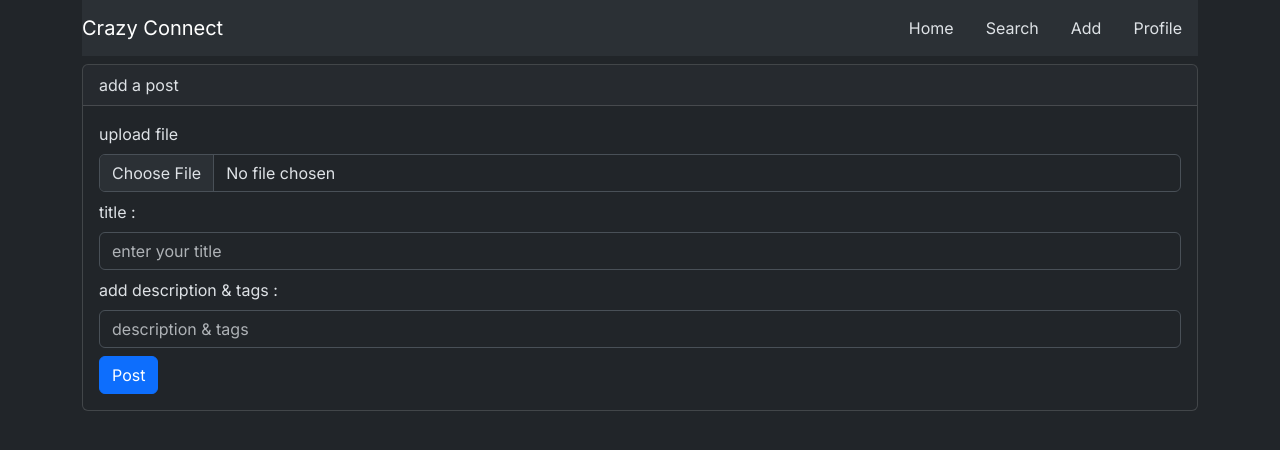
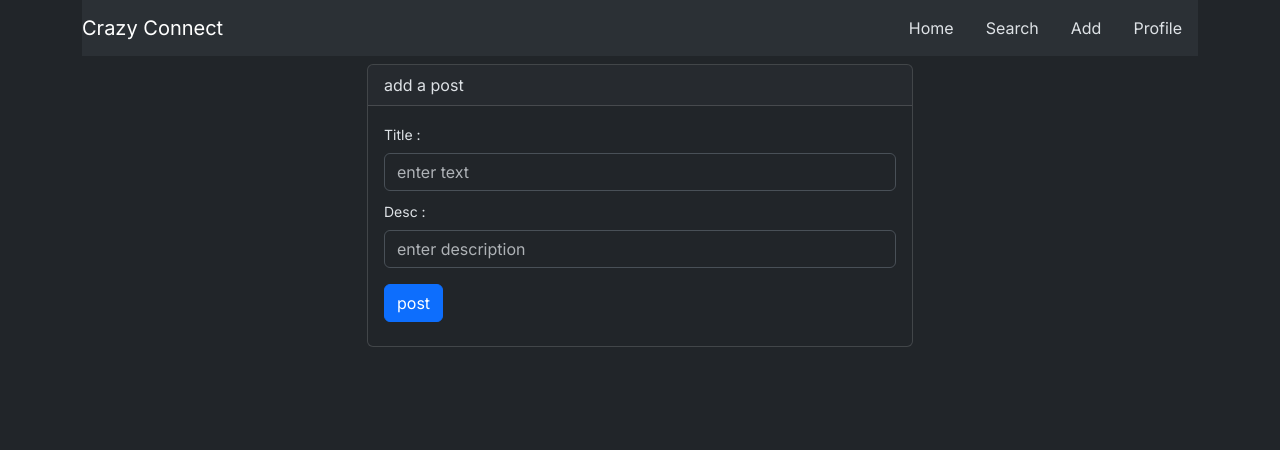
Before and after one commit to ceo-unknown/crazyconnect, a Next.js app: page /add-post in a window 1280 px wide. Shown: the top 450 px of the page. Built offline with nearby package versions, Linux system fonts and the light colour scheme.

Commit message:
added forms

```diff
--- a/app/add-post/page.js
+++ b/app/add-post/page.js
@@ -1,46 +1,77 @@
+"use client";
+
+import { useState } from "react";
 import { Card, CardBody, CardHeader } from "../components/cards/card";
-import Input from "../components/cards/input/Input";
 import Button from "../components/css/Button";
+import Row from "../components/css/Row";
+import Col from "../components/css/Col";
 
-const addPostInput = [
-  {
-    id: 1,
-    label: "upload file",
-    type: "file",
-    placeholder: "choose file",
-  },
-  {
-    id: 2,
-    label: "title :",
-    type: "text",
-    placeholder: "enter your title",
-  },
-  {
-    id: 3,
-    label: "add description & tags :",
-    type: "text",
-    placeholder: "description & tags",
-  },
-];
+// const addPostInput = [
+//   {
+//     id: 1,
+//     label: "upload file",
+//     type: "file",
+//     placeholder: "choose file",
+//   },
+//   {
+//     id: 2,
+//     label: "title :",
+//     type: "text",
+//     placeholder: "enter your title",
+//   },
+//   {
+//     id: 3,
+//     label: "add description & tags :",
+//     type: "text",
+//     placeholder: "description & tags",
+//   },
+// ];
 
 const AddPost = () => {
+  const [title, setTitle] = useState("");
+  const [desc, setDesc] = useState("");
+  function handelTitle(e) {
+    e.preventDefault();
+    console.log(title, desc);
+    setDesc("");
+    setTitle("");
+  }
   return (
     <>
+      <Row className="justify-content-center">
+        <Col className={`col-12 col-md-6 col-lg-6`}>
           <Card>
             <CardHeader>add a post</CardHeader>
             <CardBody>
-          {addPostInput.map((input) => (
-            <Input
-              type={input.type}
-              placeholder={input.placeholder}
-              key={input.id}
-              className="mb-2"
-              label={input.label}
+              <form onSubmit={handelTitle}>
+                <div className="mb-2">
+                  <label className="form-label small">Title : </label>
+                  <input
+                    type={"text"}
+                    placeholder={"enter text"}
+                    className={`form-control`}
+                    value={title}
+                    onChange={(e) => setTitle(e.target.value)}
                   />
-          ))}
-          <Button className="btn-primary">Post</Button>
+                </div>
+                <div className="mb-2">
+                  <label className="form-label small">Desc : </label>
+                  <input
+                    type={"text"}
+                    placeholder={"enter description"}
+                    className={`form-control `}
+                    value={desc}
+                    onChange={(e) => setDesc(e.target.value)}
+                  />
+                </div>
+                <Button type="submit" className="btn-primary my-2">
+                  post
+                </Button>
+              </form>
             </CardBody>
           </Card>
+        </Col>
+      </Row>
     </>
   );
 };
--- a/app/components/cards/input/Input.jsx
+++ b/app/components/cards/input/Input.jsx
@@ -1,14 +1,23 @@
 import React from "react";
 
-const Input = ({ type, placeholder, className = "", label }) => {
+const Input = ({
+  type,
+  placeholder,
+  className = "",
+  label,
+  name = null,
+  value = "",
+}) => {
   return (
     <>
       <div className="mb-2">
-        <label className="form-label">{label}</label>
+        <label className="form-label small">{label}</label>
         <input
           type={type}
           placeholder={placeholder}
           className={`form-control ${className}`}
+          name={name}
+          value={value}
         />
       </div>
     </>
--- a/app/components/css/Button.jsx
+++ b/app/components/css/Button.jsx
@@ -1,10 +1,23 @@
 import React from "react";
 
-const Button = ({ children, className = "", style = {} }) => {
+const Button = ({
+  children,
+  className = "",
+  style = {},
+  type = "",
+  onClick,
+}) => {
   return (
-    <button style={style} className={`btn ${className}`}>
-      {children}
-    </button>
+    <>
+      <button
+        type={type}
+        style={style}
+        className={`btn ${className}`}
+        onClick={() => onClick}
+      >
+        {children}
+      </button>
+    </>
   );
 };
 
--- a/app/components/navbar/BottomNav.jsx
+++ b/app/components/navbar/BottomNav.jsx
@@ -4,8 +4,8 @@ import { TbHome, TbPlus, TbSearch, TbUser, TbUserCircle } from "react-icons/tb";
 
 const BottomNav = () => {
   return (
-    <div className="fixed-bottom d-lg-none">
-      <Flex className="bg-body-tertiary p-2 py-3 justify-content-between ">
+    <div className="container fixed-bottom d-lg-none px-0">
+      <Flex className="bg-body-tertiary p-3  justify-content-between ">
         <Link className="nav-link" href={"/"}>
           <TbHome size={24} />
         </Link>
```
Lines whose indentation alone changed are shown as unchanged.
